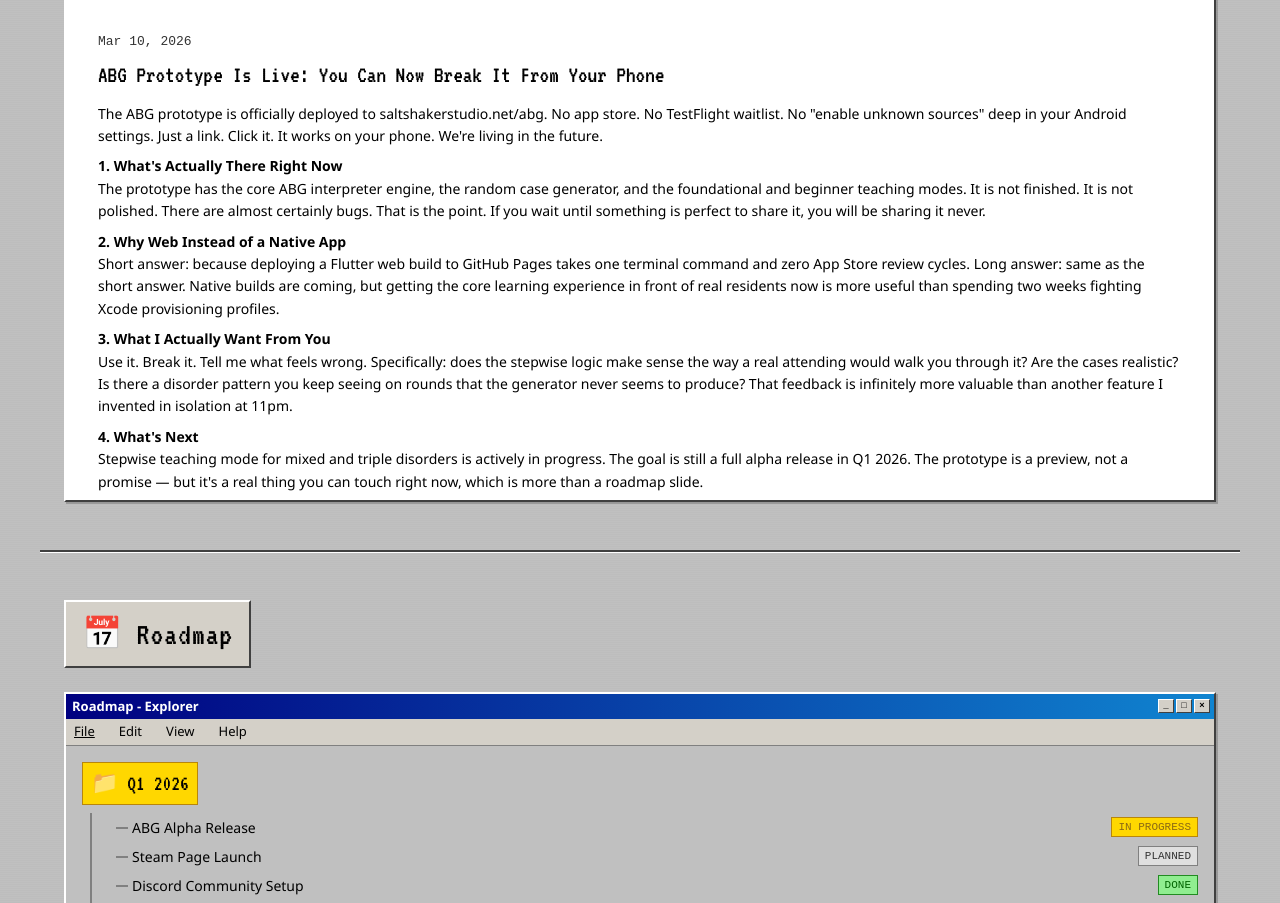
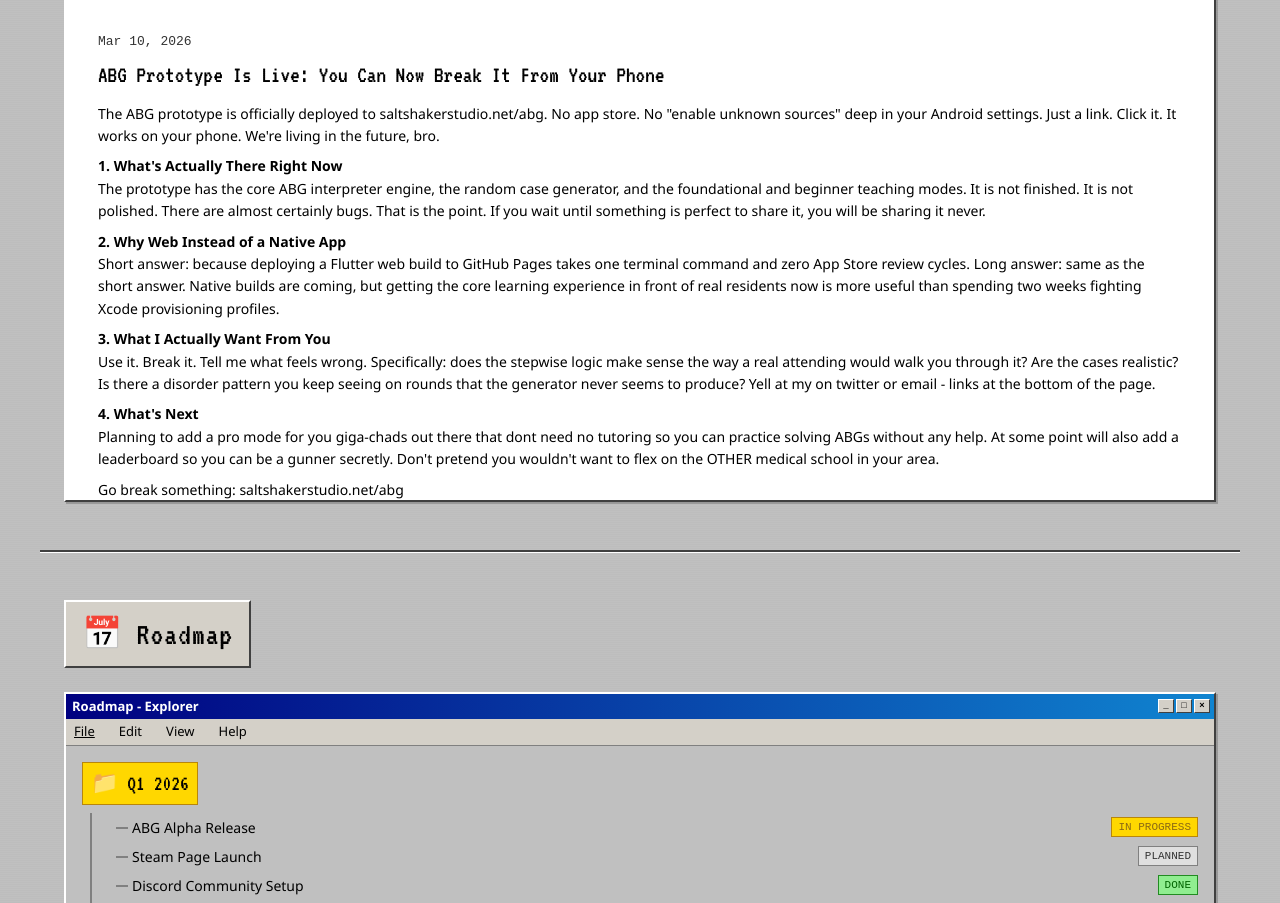
Before and after one commit to SaltShaker87/Website-test-1, a plain HTML site: page index.html in a window 1280 px wide. Shown: the part 1419-2322 px from the top of the page. Drawn offline with Linux system fonts and the light colour scheme.

Commit message:
edited march 10 blog post

```diff
--- a/index.html
+++ b/index.html
@@ -226,15 +226,15 @@
                     <article class="blog-post">
                         <div class="blog-post__date">Mar 10, 2026</div>
                         <h3 class="blog-post__title">ABG Prototype Is Live: You Can Now Break It From Your Phone</h3>
-                        <p>The ABG prototype is officially deployed to saltshakerstudio.net/abg. No app store. No TestFlight waitlist. No "enable unknown sources" deep in your Android settings. Just a link. Click it. It works on your phone. We're living in the future.</p>
+                        <p>The ABG prototype is officially deployed to saltshakerstudio.net/abg. No app store. No "enable unknown sources" deep in your Android settings. Just a link. Click it. It works on your phone. We're living in the future, bro.</p>
                         <p><strong>1. What's Actually There Right Now</strong><br>
                         The prototype has the core ABG interpreter engine, the random case generator, and the foundational and beginner teaching modes. It is not finished. It is not polished. There are almost certainly bugs. That is the point. If you wait until something is perfect to share it, you will be sharing it never.</p>
                         <p><strong>2. Why Web Instead of a Native App</strong><br>
                         Short answer: because deploying a Flutter web build to GitHub Pages takes one terminal command and zero App Store review cycles. Long answer: same as the short answer. Native builds are coming, but getting the core learning experience in front of real residents now is more useful than spending two weeks fighting Xcode provisioning profiles.</p>
                         <p><strong>3. What I Actually Want From You</strong><br>
-                        Use it. Break it. Tell me what feels wrong. Specifically: does the stepwise logic make sense the way a real attending would walk you through it? Are the cases realistic? Is there a disorder pattern you keep seeing on rounds that the generator never seems to produce? That feedback is infinitely more valuable than another feature I invented in isolation at 11pm.</p>
+                        Use it. Break it. Tell me what feels wrong. Specifically: does the stepwise logic make sense the way a real attending would walk you through it? Are the cases realistic? Is there a disorder pattern you keep seeing on rounds that the generator never seems to produce? Yell at my on twitter or email - links at the bottom of the page.</p>
                         <p><strong>4. What's Next</strong><br>
-                        Stepwise teaching mode for mixed and triple disorders is actively in progress. The goal is still a full alpha release in Q1 2026. The prototype is a preview, not a promise — but it's a real thing you can touch right now, which is more than a roadmap slide.</p>
+                        Planning to add a pro mode for you giga-chads out there that dont need no tutoring so you can practice solving ABGs without any help. At some point will also add a leaderboard so you can be a gunner secretly. Don't pretend you wouldn't want to flex on the OTHER medical school in your area.</p>
                         <p>Go break something: saltshakerstudio.net/abg</p>
                     </article>
 
```
